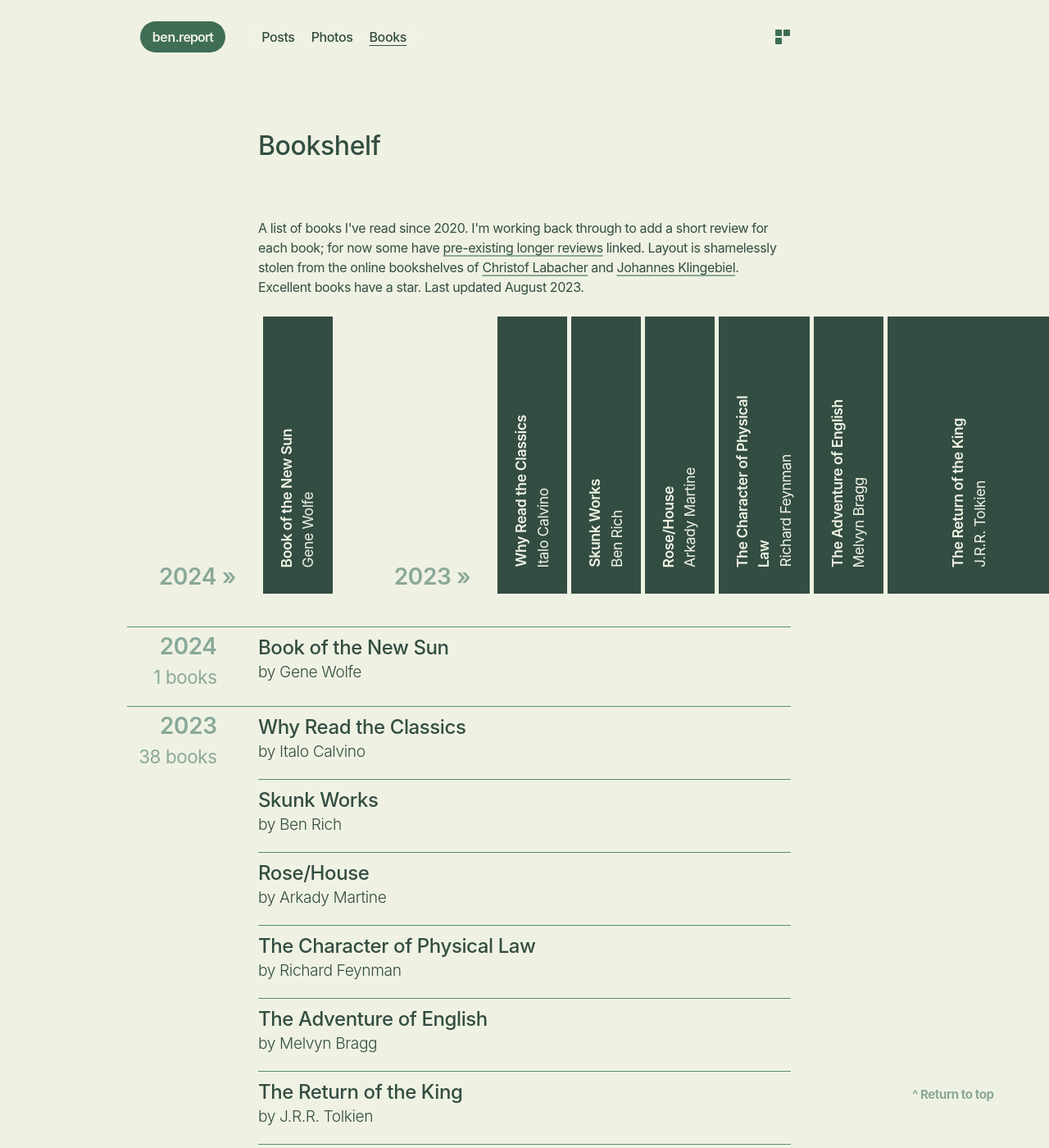
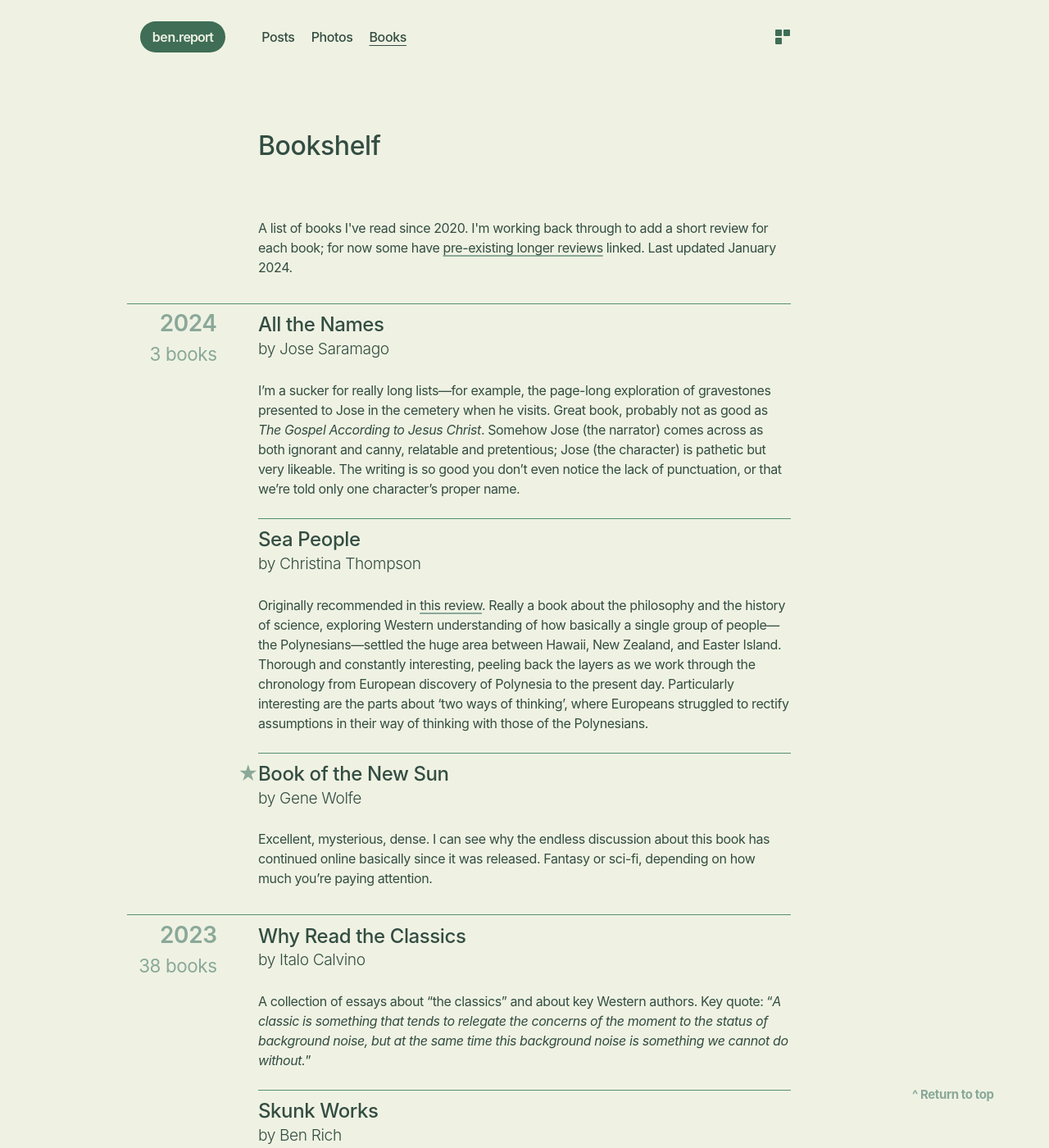
Before and after one commit to penborter/ben-report, a Jekyll site: the page built from _pages/books.html, in a window 1280 px wide and 1400 px high. Shown: the whole window at 82% size. Built offline with Jekyll 4.4.1, drawn with Linux system fonts in a browser that asks for light colours; some web fonts are replaced; some of the changed text lies outside the part shown.

Commit message:
Books list update

```diff
--- a/_data/reading.yml
+++ b/_data/reading.yml
@@ -1,18 +1,30 @@
 years:
   - year: "2024"
     books:
+      - title: All the Names
+        author: Jose Saramago
+        review: "I'm a sucker for really long lists—for example, the page-long exploration of gravestones presented to Jose in the cemetery when he visits. Great book, probably not as good as *The Gospel According to Jesus Christ*. Somehow Jose (the narrator) comes across as both ignorant and canny, relatable and pretentious; Jose (the character) is pathetic but very likeable. The writing is so good you don't even notice the lack of punctuation, or that we're told only one character's proper name."
+      - title: Sea People
+        author: Christina Thompson
+        review: "Originally recommended in [this review](https://www.thepsmiths.com/p/review-sea-people-by-christina-thompson). Really a book about the philosophy and the history of science, exploring Western understanding of how basically a single group of people—the Polynesians—settled the huge area between Hawaii, New Zealand, and Easter Island. Thorough and constantly interesting, peeling back the layers as we work through the chronology from European discovery of Polynesia to the present day. Particularly interesting are the parts about 'two ways of thinking', where Europeans struggled to rectify assumptions in their way of thinking with those of the Polynesians."
+
       - title: Book of the New Sun
         author: Gene Wolfe
+        star: yes
+        review: "Excellent, mysterious, dense. I can see why the endless discussion about this book has continued online basically since it was released. Fantasy or sci-fi, depending on how much you're paying attention."
+
   - year: "2023"
     books:
       - title: Why Read the Classics
         author: Italo Calvino
+        review: 'A collection of essays about "the classics" and about key Western authors. Key quote: "*A classic is something that tends to relegate the concerns of the moment to the status of background noise, but at the same time this background noise is something we cannot do without.*"'
 
       - title: Skunk Works
         author: Ben Rich
 
       - title: Rose/House
         author: Arkady Martine
+        review: 'Little novella about a house and the consciousness that inhabits it. It was fine; not as engaging as her other two novels.'
 
       - title: The Character of Physical Law
         author: Richard Feynman
--- a/_pages/books.html
+++ b/_pages/books.html
@@ -1,7 +1,7 @@
 ---
 layout: default
 title: Books
-updated: August 2023
+updated: January 2024
 permalink: /books
 ---
 
@@ -13,47 +13,8 @@ permalink: /books
 
 <div class="reading-meta">
   <p>
-    A list of books I've read since 2020. I'm working back through to add a short review for each book; for now some have <a href="{{ site.baseurl }}/books/reviews">pre-existing longer reviews</a> linked.
-    Layout is shamelessly stolen from the online bookshelves of <a href="https://christophlabacher.com/notes/bookshelf">Christof Labacher</a> and <a href="https://johannesklingebiel.de/wiki/Bookshelf/">Johannes Klingebiel</a>.
-    Excellent books have a star. Last updated {{ page.updated }}.
+    A list of books I've read since 2020. I'm working back through to add a short review for each book; for now some have <a href="{{ site.baseurl }}/books/reviews">pre-existing longer reviews</a> linked. Last updated {{ page.updated }}.
   </p>
-</div>
-
-<div class="horizontal-reading narrow-remove">
-  {% for entry in site.data.reading.years %}
-
-    <div class="horizontal-meta">
-      <span>{{ entry.year }} &raquo;</span>
-    </div>
-
-    {% for book in entry.books %}
-
-    {% assign random_num = 'now' | date: "%N" | modulo: 100000 | divided_by: 5000 %}
-    {% assign random_num_2 = 'now' | date: "%N" | modulo: 100000 | divided_by: 5000 %}
-    {% assign random_height = random_num | times: random_num_2 | modulo: 60 %}
-    {% assign color = random_height | divided_by: 2 | modulo: 6 %}
-
-    {% assign has_review = false %}
-    {% assign book_url = book.link %}
-
-    {% for review in site.reviews %}
-      {% if review.book == book.title %}
-        {% assign book_url = review.url %}
-        {% assign has_review = true %}
-      {% endif %}
-    {% endfor %}
-
-    <a
-      class="horizontal-book color-{{ color }}"
-      style="--random: {{ random_height }};{% if book.pages %} --pages: {{ book.pages }}{% endif %};"
-      href="{% if has_review %}{{ book_url }}{% else %}{{page.url}}#{{ book.title | replace: ' ', '_' }}{% endif %}"
-    >
-      <span class="title">{{ book.title }}{% if book.star %} ★{% endif %}</span>
-      <span class="author">{{ book.author }}</span>
-    </a>
-    {% endfor %}
-
-  {% endfor %}
 </div>
 
 {% for entry in site.data.reading.years %}
```
Also changed, not shown: TODO.txt (added, +21 -0 lines).
